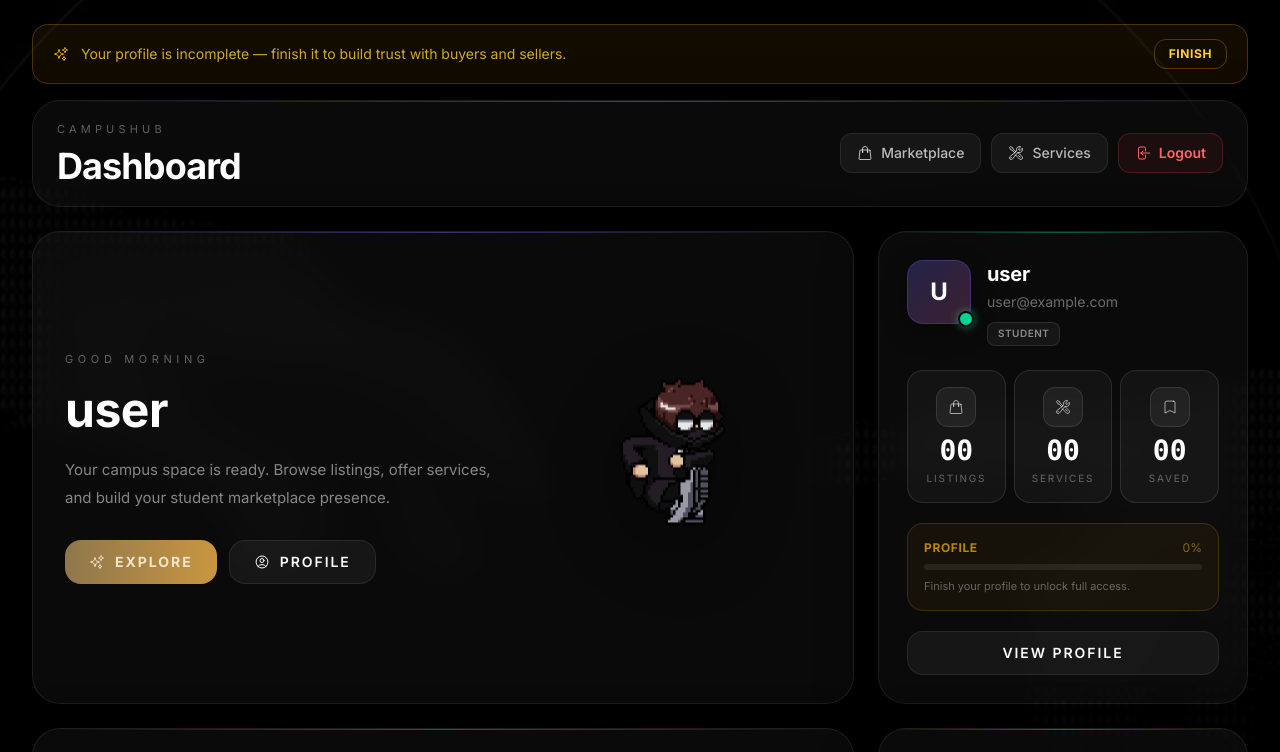
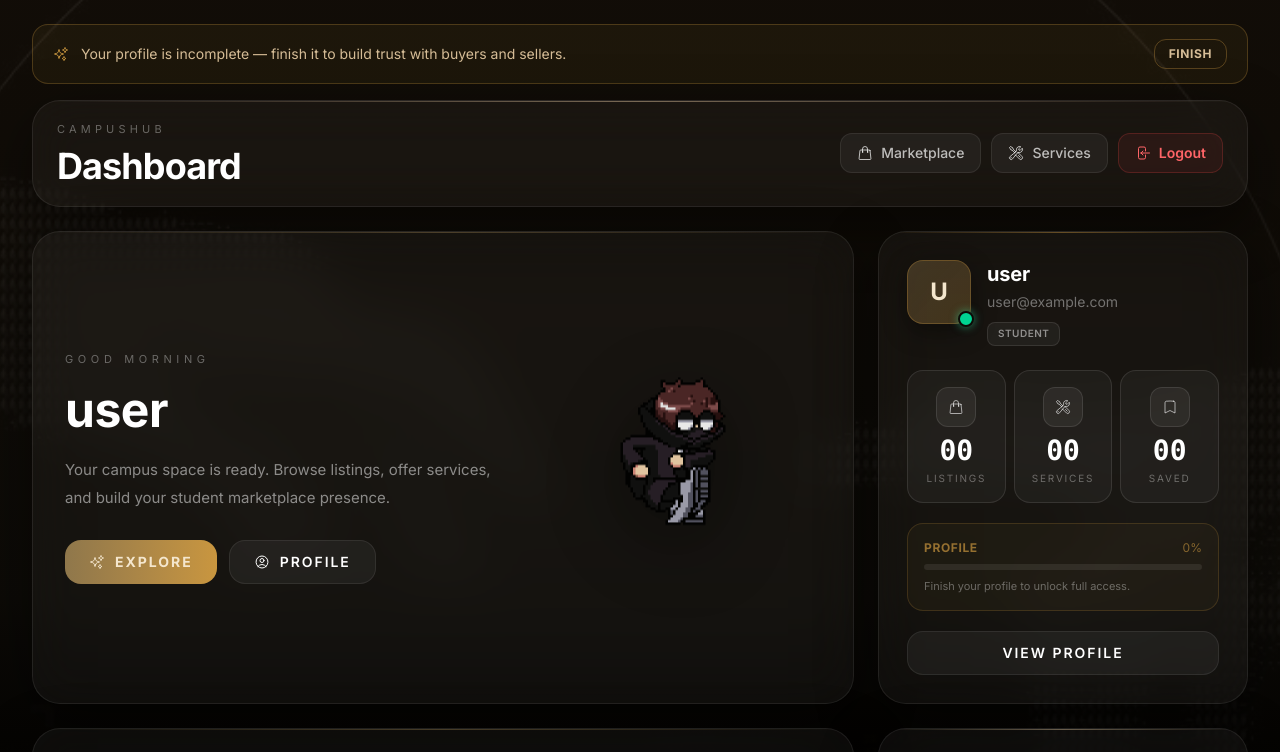
Before and after one commit to Rere-G/campushub, a React (Vite) app: page /dashboard in a window 1280 px wide. Shown: the top 752 px of the page. Built offline with nearby package versions, Linux system fonts and the light colour scheme; no server answers; the database is empty; sample sign-in values are in the browser's storage; a web font is replaced by a local one.

Commit message:
Dashboard overhaul: cleanup, honest data, and earthy reskin

```diff
--- a/src/pages/Dashboard.jsx
+++ b/src/pages/Dashboard.jsx
@@ -123,36 +123,32 @@ export default function Dashboard() {
       desc: "Browse the newest campus listings.",
       to: "/marketplace",
       icon: HiOutlineShoppingBag,
-      accent: "#6366F1",
-      accentBg: "rgba(99,102,241,0.10)",
-      accentBorder: "rgba(99,102,241,0.25)",
+      accent: "#c9963f",
+      accentBg: "rgba(201,150,63,0.10)",
     },
     {
       title: "Offer Services",
       desc: "Publish tutoring or campus services.",
       to: "/services",
       icon: HiOutlineWrenchScrewdriver,
-      accent: "#F59E0B",
-      accentBg: "rgba(245,158,11,0.10)",
-      accentBorder: "rgba(245,158,11,0.25)",
+      accent: "#8f774b",
+      accentBg: "rgba(143,119,75,0.10)",
     },
     {
       title: "My Profile",
       desc: "Manage your personal account details.",
       to: "/Profile",
       icon: HiOutlineUserCircle,
-      accent: "#10B981",
-      accentBg: "rgba(16,185,129,0.10)",
-      accentBorder: "rgba(16,185,129,0.25)",
+      accent: "#d6bd97",
+      accentBg: "rgba(214,189,151,0.10)",
     },
     {
       title: "Create Listing",
       desc: "Post your next item or service.",
       to: "/marketplace",
       icon: HiOutlinePlusCircle,
-      accent: "#F472B6",
-      accentBg: "rgba(244,114,182,0.10)",
-      accentBorder: "rgba(244,114,182,0.25)",
+      accent: "#c9963f",
+      accentBg: "rgba(201,150,63,0.10)",
     },
   ];
 
@@ -191,14 +187,14 @@ export default function Dashboard() {
   );
 
   return (
-    <div className="relative min-h-screen overflow-hidden bg-[#07090D] text-white" style={{ fontFamily: "'Inter', sans-serif" }}>
+    <div className="relative min-h-screen overflow-hidden bg-[#0d0b07] text-white" style={{ fontFamily: "'Inter', sans-serif" }}>
       {/* ── BG image ── */}
       <div
         className="absolute inset-0 scale-105 bg-cover bg-center bg-no-repeat"
         style={{ backgroundImage: `url(${dashboardBg})` }}
       />
-      <div className="absolute inset-0 bg-black/80" />
-      <div className="absolute inset-0 bg-gradient-to-b from-black/50 via-black/65 to-black/95" />
+      <div className="absolute inset-0 bg-[#0d0b07]/80" />
+      <div className="absolute inset-0 bg-gradient-to-b from-[#1a120a]/45 via-[#0d0b07]/70 to-black/95" />
 
       <div className="relative z-10 mx-auto max-w-7xl px-4 py-6 sm:px-6 lg:px-8">
 
@@ -207,23 +203,23 @@ export default function Dashboard() {
           <div
             className="mb-4 flex items-center justify-between gap-4 rounded-2xl px-5 py-3.5 transition-all duration-700"
             style={{
-              border: "1px solid rgba(245,158,11,0.25)",
-              background: "rgba(245,158,11,0.07)",
+              border: "1px solid rgba(201,150,63,0.28)",
+              background: "rgba(201,150,63,0.07)",
               opacity: show ? 1 : 0,
               transform: show ? "translateY(0)" : "translateY(-8px)",
               transition: "opacity 0.6s ease, transform 0.6s ease",
             }}
           >
             <div className="flex items-center gap-3">
-              <HiOutlineSparkles className="h-4 w-4 shrink-0 text-amber-400" />
-              <p className="text-sm text-amber-300/80">
+              <HiOutlineSparkles className="h-4 w-4 shrink-0 text-[#c9963f]" />
+              <p className="text-sm text-[#d6bd97]">
                 Your profile is incomplete — finish it to build trust with buyers and sellers.
               </p>
             </div>
             <Link
               to="/Profile"
-              className="shrink-0 rounded-xl px-3.5 py-1.5 text-xs font-bold uppercase tracking-wider text-amber-300 transition-all hover:bg-amber-400/15"
-              style={{ border: "1px solid rgba(245,158,11,0.3)" }}
+              className="shrink-0 rounded-xl px-3.5 py-1.5 text-xs font-bold uppercase tracking-wider text-[#d6bd97] transition-all hover:bg-[#c9963f]/15"
+              style={{ border: "1px solid rgba(201,150,63,0.35)" }}
             >
               Finish
             </Link>
@@ -236,7 +232,7 @@ export default function Dashboard() {
             show ? "translate-y-0 opacity-100" : "-translate-y-6 opacity-0"
           }`}
         >
-          <TopLine via="rgba(99,102,241,0.55)" />
+          <TopLine via="rgba(214,189,151,0.50)" />
 
           <div className="relative z-10 flex flex-col gap-4 lg:flex-row lg:items-center lg:justify-between">
             <div>
@@ -244,8 +240,8 @@ export default function Dashboard() {
                 <p className="text-[11px] uppercase tracking-[0.38em] text-white/35">CampusHub</p>
                 {isAdmin && (
                   <span
-                    className="inline-flex items-center gap-1 rounded-lg px-2 py-0.5 text-[10px] font-bold uppercase tracking-wider text-indigo-300"
-                    style={{ border: "1px solid rgba(99,102,241,0.3)", background: "rgba(99,102,241,0.12)" }}
+                    className="inline-flex items-center gap-1 rounded-lg px-2 py-0.5 text-[10px] font-bold uppercase tracking-wider text-[#d6bd97]"
+                    style={{ border: "1px solid rgba(201,150,63,0.35)", background: "rgba(201,150,63,0.12)" }}
                   >
                     <HiOutlineShieldCheck className="h-3 w-3" /> Admin
                   </span>
@@ -300,7 +296,7 @@ export default function Dashboard() {
               show ? "translate-y-0 opacity-100" : "translate-y-10 opacity-0"
             }`}
           >
-            <TopLine via="rgba(99,102,241,0.45)" t="rgba(244,114,182,0.35)" />
+            <TopLine via="rgba(143,119,75,0.45)" t="rgba(201,150,63,0.35)" />
             <div className="relative z-10 flex h-full flex-col justify-between gap-8 lg:flex-row lg:items-center">
               <div className="max-w-xl">
                 <p className="text-[11px] uppercase tracking-[0.42em] text-white/35">
@@ -351,21 +347,21 @@ export default function Dashboard() {
               show ? "translate-y-0 opacity-100" : "translate-y-10 opacity-0"
             }`}
           >
-            <TopLine via="rgba(16,185,129,0.45)" />
+            <TopLine via="rgba(201,150,63,0.45)" />
 
             <div className="relative z-10 flex h-full flex-col">
               {/* Avatar + info */}
               <div className="flex items-start gap-4">
                 <div
-                  className="relative flex h-16 w-16 shrink-0 items-center justify-center rounded-2xl text-2xl font-bold text-white shadow-[0_8px_24px_rgba(0,0,0,0.4)]"
+                  className="relative flex h-16 w-16 shrink-0 items-center justify-center rounded-2xl text-2xl font-bold text-[#f4e6cd] shadow-[0_8px_24px_rgba(0,0,0,0.4)]"
                   style={{
-                    background: "linear-gradient(135deg, rgba(99,102,241,0.28), rgba(244,114,182,0.22))",
-                    border: "1px solid rgba(99,102,241,0.28)",
+                    background: "linear-gradient(135deg, rgba(143,119,75,0.35), rgba(201,150,63,0.25))",
+                    border: "1px solid rgba(201,150,63,0.30)",
                   }}
                 >
                   {username?.slice(0, 1)?.toUpperCase() || "U"}
                   {/* online dot */}
-                  <span className="absolute -bottom-1 -right-1 h-4 w-4 rounded-full border-2 border-[#07090D] bg-emerald-400 shadow-[0_0_8px_rgba(52,211,153,0.6)]" />
+                  <span className="absolute -bottom-1 -right-1 h-4 w-4 rounded-full border-2 border-[#0d0b07] bg-emerald-400 shadow-[0_0_8px_rgba(52,211,153,0.6)]" />
                 </div>
 
                 <div className="min-w-0">
@@ -404,20 +400,20 @@ export default function Dashboard() {
               {!profileCompleted && (
                 <div
                   className="mt-5 rounded-2xl p-4"
-                  style={{ border: "1px solid rgba(245,158,11,0.18)", background: "rgba(245,158,11,0.05)" }}
+                  style={{ border: "1px solid rgba(201,150,63,0.20)", background: "rgba(201,150,63,0.05)" }}
                 >
                   <div className="mb-2 flex items-center justify-between">
-                    <p className="text-xs font-bold uppercase tracking-wider text-amber-400/70">
+                    <p className="text-xs font-bold uppercase tracking-wider text-[#c9963f]/70">
                       Profile
                     </p>
-                    <p className="text-xs text-amber-400/50">{completionPct}%</p>
+                    <p className="text-xs text-[#c9963f]/60">{completionPct}%</p>
                   </div>
                   <div className="h-1.5 overflow-hidden rounded-full bg-white/[0.08]">
                     <div
                       className="h-full rounded-full transition-all duration-[1200ms] ease-out"
                       style={{
                         width: show ? `${completionPct}%` : "0%",
-                        background: "linear-gradient(90deg, #F59E0B, #FCD34D)",
+                        background: "linear-gradient(90deg, #8f774b, #c9963f)",
                         transitionDelay: "400ms",
                       }}
                     />
@@ -449,7 +445,7 @@ export default function Dashboard() {
               show ? "translate-y-0 opacity-100" : "translate-y-10 opacity-0"
             }`}
           >
-            <TopLine via="rgba(244,114,182,0.40)" />
+            <TopLine via="rgba(143,119,75,0.45)" />
 
             <div className="relative z-10">
               <div className="mb-6">
@@ -511,7 +507,7 @@ export default function Dashboard() {
               show ? "translate-y-0 opacity-100" : "translate-y-10 opacity-0"
             }`}
           >
-            <TopLine via="rgba(245,158,11,0.45)" />
+            <TopLine via="rgba(214,189,151,0.45)" />
 
             <div className="relative z-10">
               <div className="mb-5 flex items-center justify-between">
```
